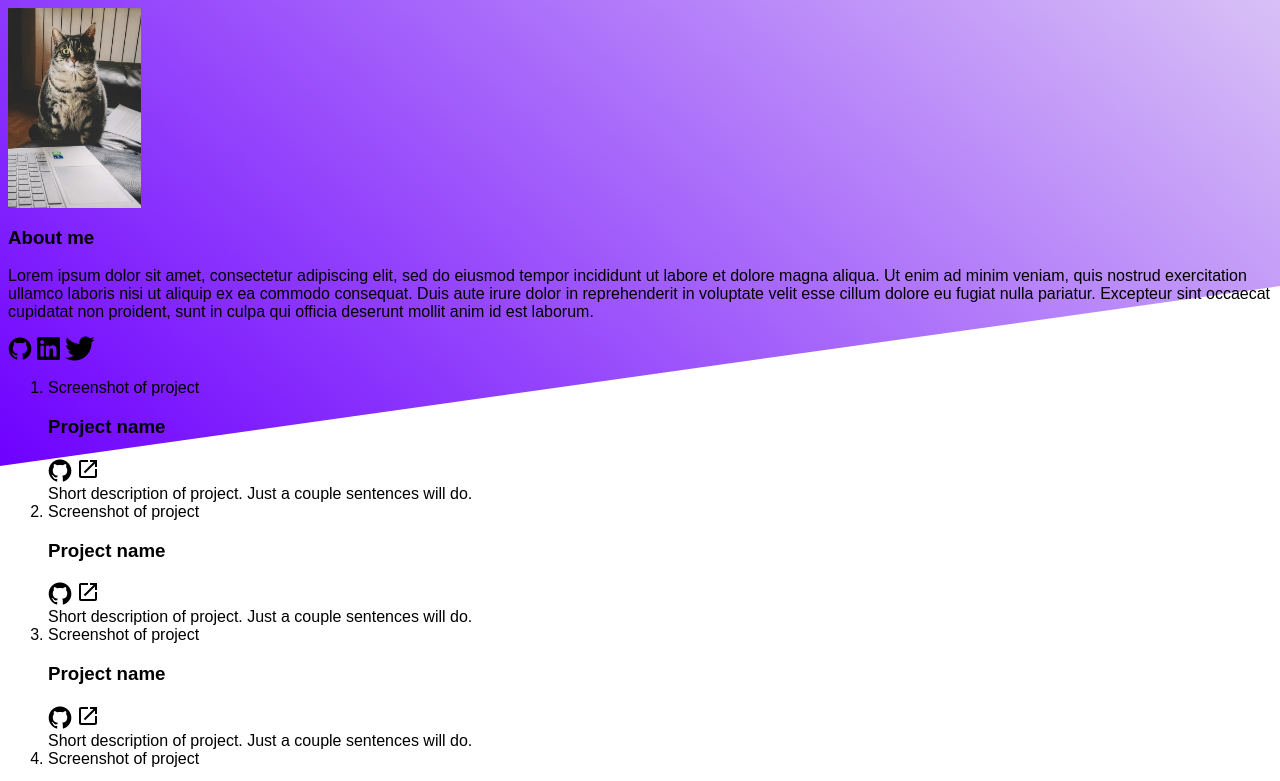
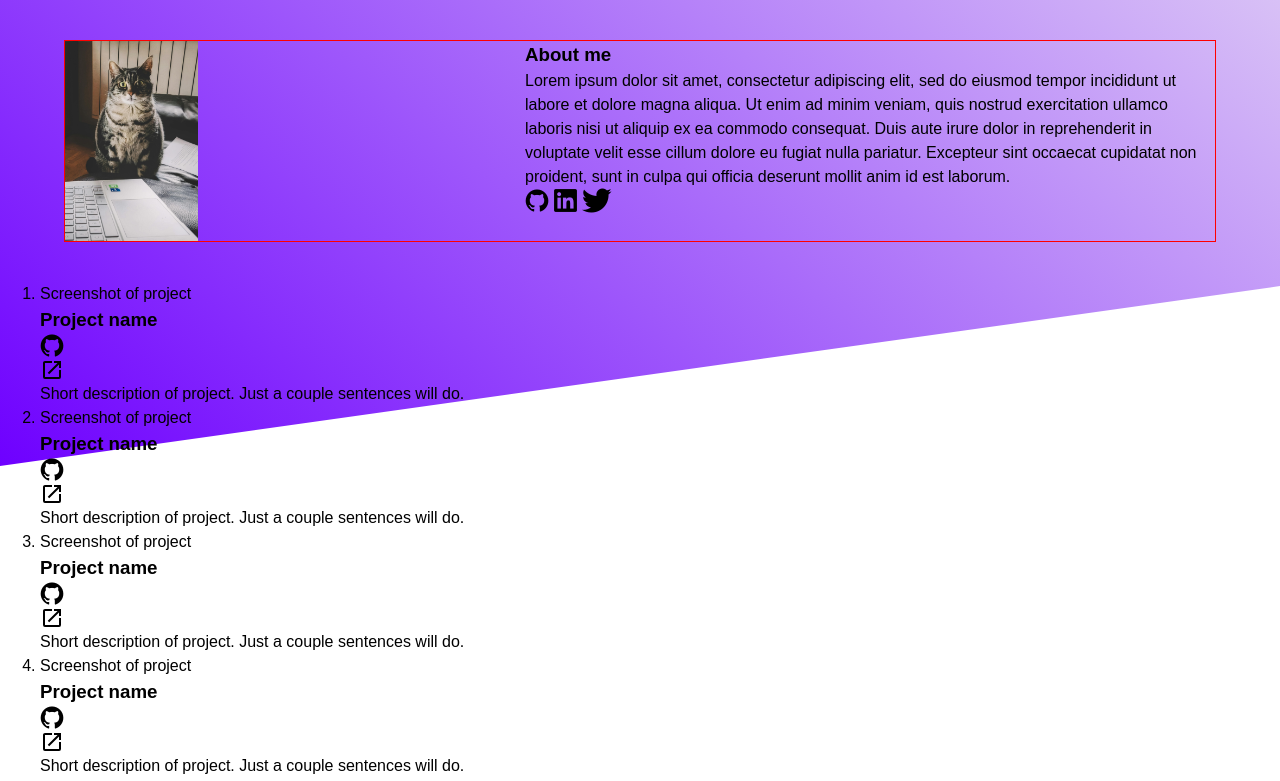
Before and after one commit to rgremaud/homepage, a website built with webpack: page src/template.html in a window 1280 px wide. Shown: the top 781 px of the page. Built offline with nearby package versions, Linux system fonts and the light colour scheme; a web font is replaced by a local one.

Commit message:
Add grid to header

```diff
--- a/src/index.js
+++ b/src/index.js
@@ -1 +1,2 @@
 import "./styles.css";
+import "./reset.css";
--- /dev/null
+++ b/src/reset.css
@@ -0,0 +1,75 @@
+/* 1. Use a more-intuitive box-sizing model */
+*,
+*::before,
+*::after {
+  box-sizing: border-box;
+}
+
+/* 2. Remove default margin */
+* {
+  margin: 0;
+}
+
+/* 3. Enable keyword animations */
+@media (prefers-reduced-motion: no-preference) {
+  html {
+    interpolate-size: allow-keywords;
+  }
+}
+
+body {
+  /* 4. Add accessible line-height */
+  line-height: 1.5;
+  /* 5. Improve text rendering */
+  -webkit-font-smoothing: antialiased;
+}
+
+/* 6. Improve media defaults */
+img,
+picture,
+video,
+canvas,
+svg {
+  display: block;
+  max-width: 100%;
+}
+
+/* 7. Inherit fonts for form controls */
+input,
+button,
+textarea,
+select {
+  font: inherit;
+}
+
+/* 8. Avoid text overflows */
+p,
+h1,
+h2,
+h3,
+h4,
+h5,
+h6 {
+  overflow-wrap: break-word;
+}
+
+/* 9. Improve line wrapping */
+p {
+  text-wrap: pretty;
+}
+h1,
+h2,
+h3,
+h4,
+h5,
+h6 {
+  text-wrap: balance;
+}
+
+/*
+  10. Create a root stacking context
+*/
+#root,
+#__next {
+  isolation: isolate;
+}
--- a/src/styles.css
+++ b/src/styles.css
@@ -3,6 +3,13 @@ body {
   font-optical-sizing: auto;
   font-weight: 400;
   font-style: normal;
+}
+
+header {
+  border: 1px red solid;
+  display: grid;
+  grid-template-columns: 40% 60%;
+  margin: 5vh 5vw;
 }
 
 picture {
```
